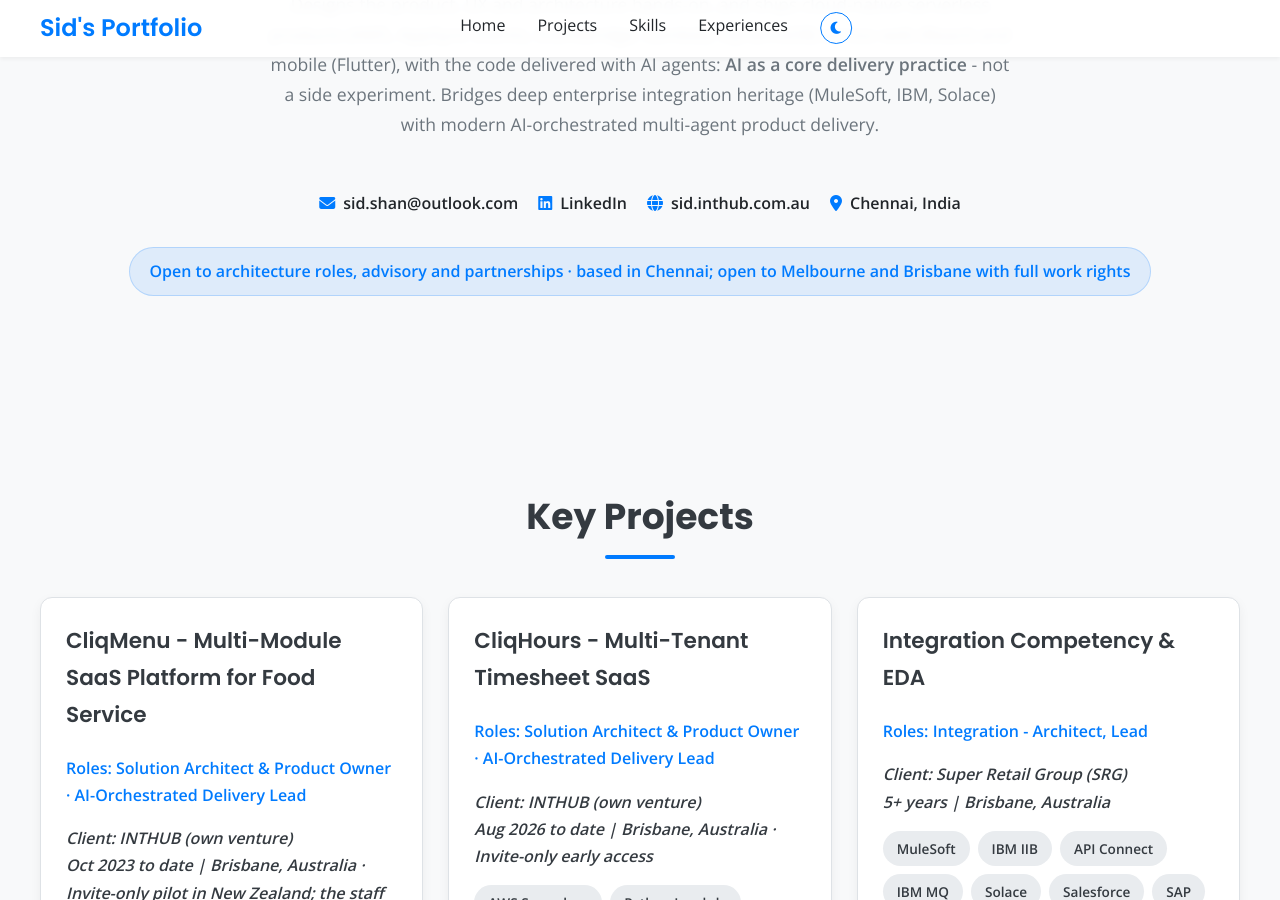
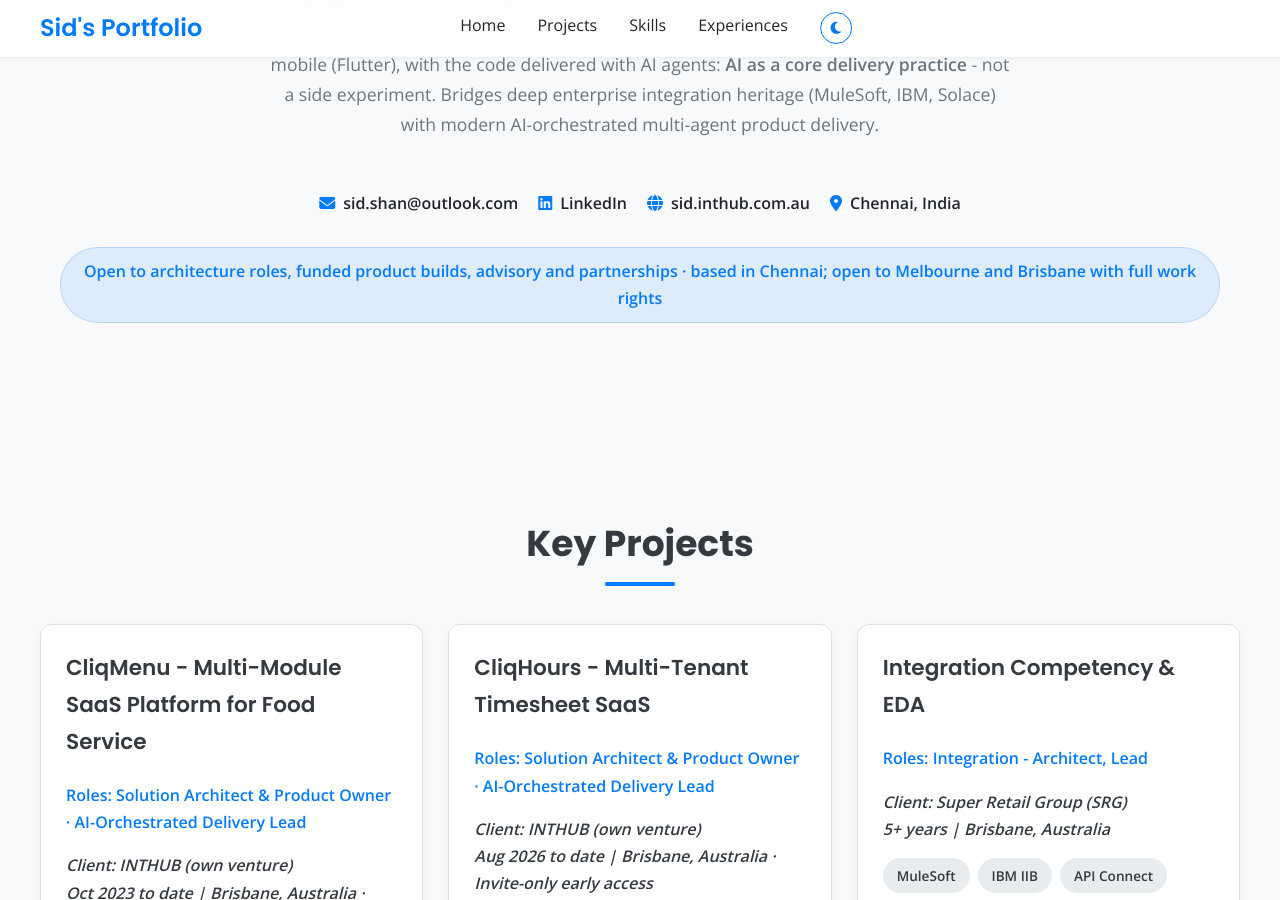
Before and after one commit to sid-inthub/sid-inthub.github.io, a Jekyll site: the page built from index.md, in a window 1280 px wide and 900 px high, scrolled down 665 px. Built offline with Jekyll 4.4.1, drawn with Linux system fonts in a browser that asks for light colours.

Commit message:
content: availability adds funded product builds (round 10)
"Open to architecture roles, funded product builds, advisory and partnerships",
as approved by Sid on 2026-10-10 for every surface (sid-inthub-profile
docs-local/2026-10-founder-route).

Co-Authored-By: Claude Opus 5.5 <noreply@anthropic.com>

```diff
--- a/index.md
+++ b/index.md
@@ -1,7 +1,7 @@
 ---
 layout: default
 title: "Sid - AI-Leveraged Product Builder & AI Adoption Strategist · Solution Architect"
-availability_status: "Open to architecture roles, advisory and partnerships · based in Chennai; open to Melbourne and Brisbane with full work rights"
+availability_status: "Open to architecture roles, funded product builds, advisory and partnerships · based in Chennai; open to Melbourne and Brisbane with full work rights"
 ---
 
 {% include section-profile.html %}
```
